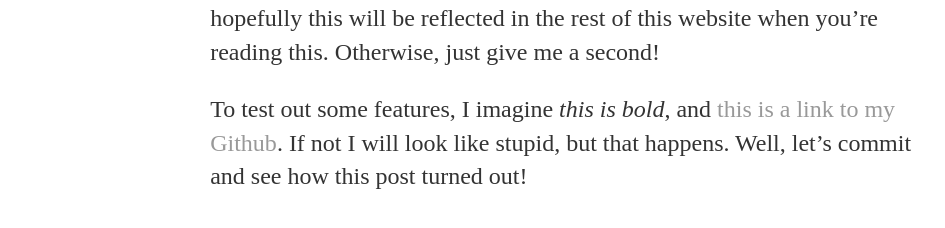
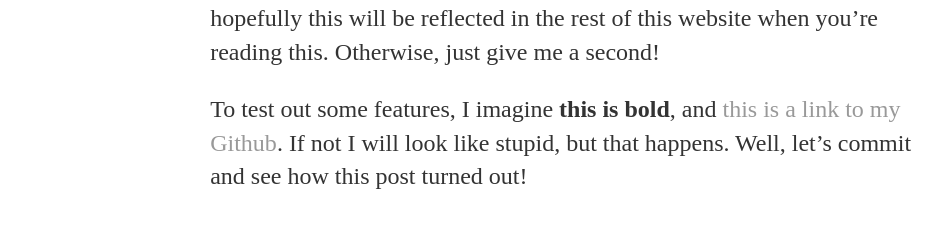
Before and after one commit to Brunnun/brunnun.github.io, a Jekyll site: the page built from _posts/2020-06-30-welcome.md, in a window 1280 px wide. Shown: the part 435-663 px from the top of the page, without its empty margins (161-1106 px from the left). Built offline with Jekyll 4.4.1, drawn with Linux system fonts in a browser that asks for light colours.

```diff
--- a/_posts/2020-06-30-welcome.md
+++ b/_posts/2020-06-30-welcome.md
@@ -6,4 +6,4 @@ date: 2020-06-30
 
 Hi, I'm Bruno and this is my (at the moment very rough) website. I'm a PhD student at Iowa State University studying Evolutionary Biology, and hopefully this will be reflected in the rest of this website when you're reading this. Otherwise, just give me a second!
 
-To test out some features, I imagine *this is bold*, and [this is a link to my Github](https://github.com/Brunnun). If not I will look like stupid, but that happens. Well, let's commit and see how this post turned out!
+To test out some features, I imagine **this is bold**, and [this is a link to my Github](https://github.com/Brunnun). If not I will look like stupid, but that happens. Well, let's commit and see how this post turned out!
```
